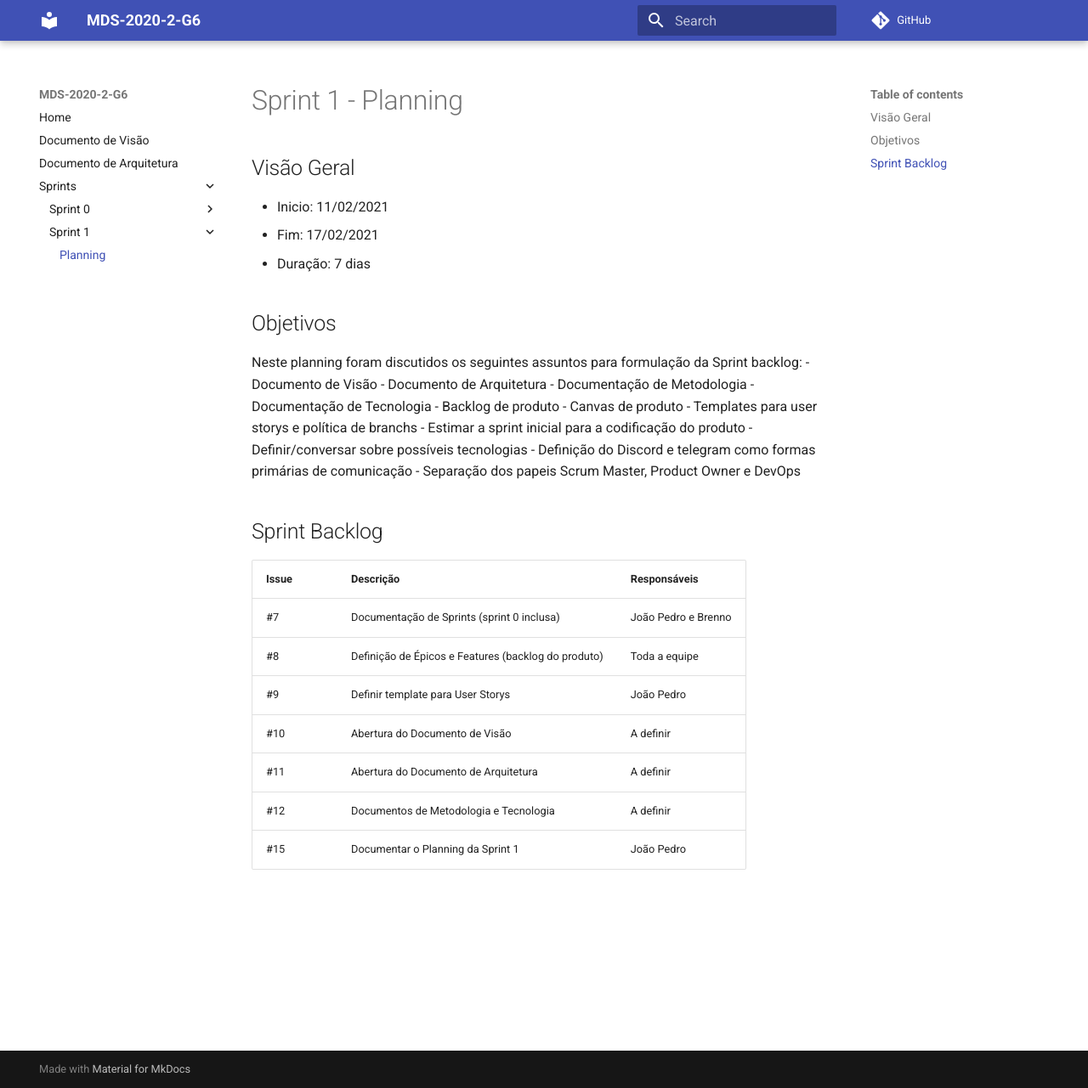
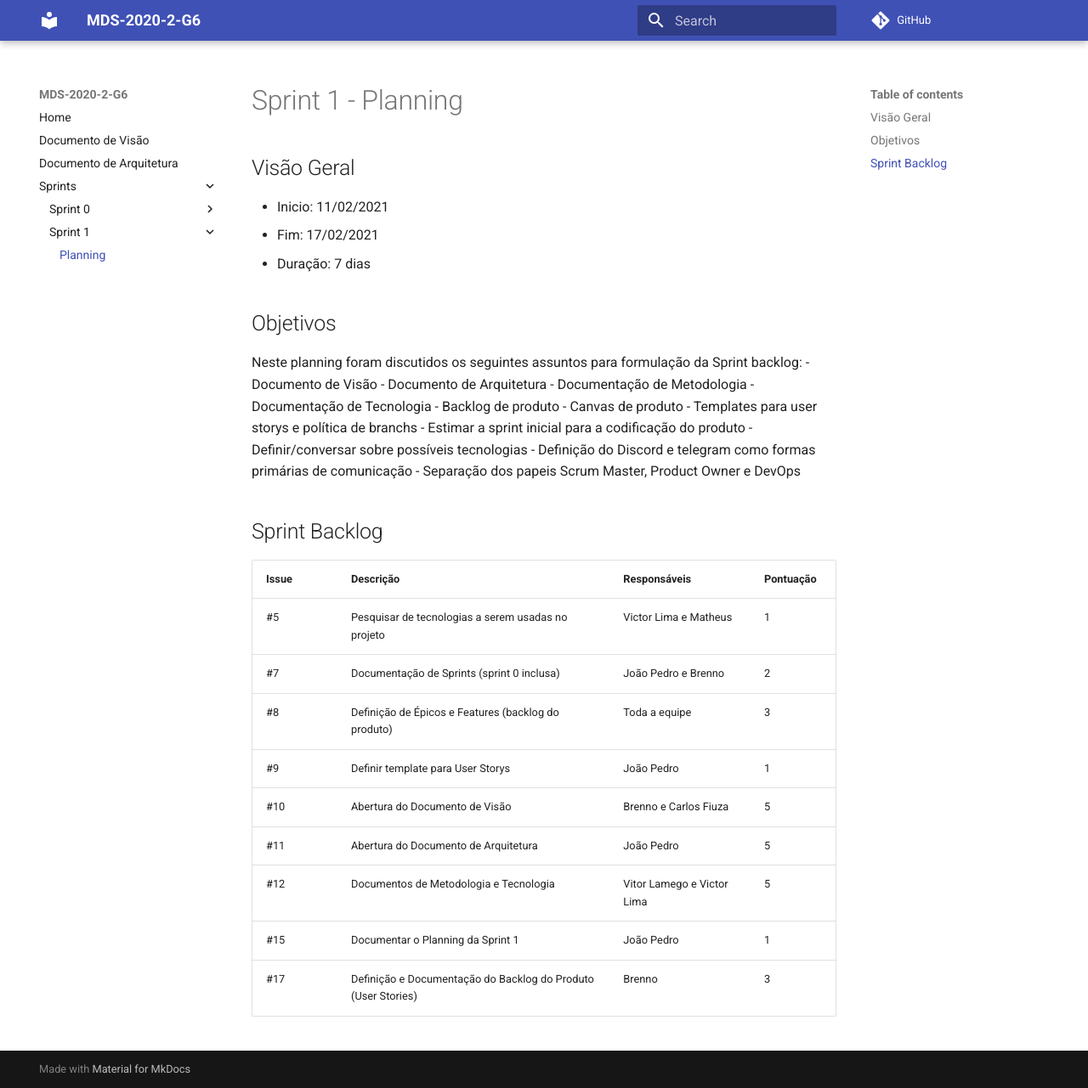
Before and after one commit to fga-eps-mds/2020.2-Hortum, an MkDocs documentation site: the page built from docs/sprints/sprint_1/Planning_sprint_1.md, in a window 1280 px wide and 1281 px high. Shown: the whole window at 85% size. Built offline with MkDocs 1.6.1 and Material for MkDocs 9.7.7, drawn with Linux system fonts in a browser that asks for light colours; comment, search, counter and statistics services are not loaded.

Commit message:
#29 Correção da tabela do planning da sprint 1

```diff
--- a/docs/sprints/sprint_1/Planning_sprint_1.md
+++ b/docs/sprints/sprint_1/Planning_sprint_1.md
@@ -19,12 +19,14 @@ Neste planning foram discutidos os seguintes assuntos para formulação da Sprin
 - Separação dos papeis Scrum Master, Product Owner e DevOps
 
 ## Sprint Backlog
-| Issue | Descrição | Responsáveis |
-|--|--|--|
-|#7|Documentação de Sprints (sprint 0 inclusa)|João Pedro e Brenno|
-|#8|Definição de Épicos e Features (backlog do produto)|Toda a equipe|
-|#9|Definir template para User Storys|João Pedro|
-|#10|Abertura do Documento de Visão|A definir|
-|#11|Abertura do Documento de Arquitetura|A definir|
-|#12|Documentos de Metodologia e Tecnologia|A definir|
-|#15|Documentar o Planning da Sprint 1|João Pedro|
+| Issue | Descrição | Responsáveis | Pontuação
+|--|--|--|--|
+|#5|Pesquisar de tecnologias a serem usadas no projeto|Victor Lima e Matheus|1
+|#7|Documentação de Sprints (sprint 0 inclusa)|João Pedro e Brenno|2
+|#8|Definição de Épicos e Features (backlog do produto)|Toda a equipe|3
+|#9|Definir template para User Storys|João Pedro|1
+|#10|Abertura do Documento de Visão|Brenno e Carlos Fiuza|5
+|#11|Abertura do Documento de Arquitetura|João Pedro|5
+|#12|Documentos de Metodologia e Tecnologia|Vitor Lamego e Victor Lima|5
+|#15|Documentar o Planning da Sprint 1|João Pedro|1
+|#17|Definição e Documentação do Backlog do Produto (User Stories)|Brenno|3
```
